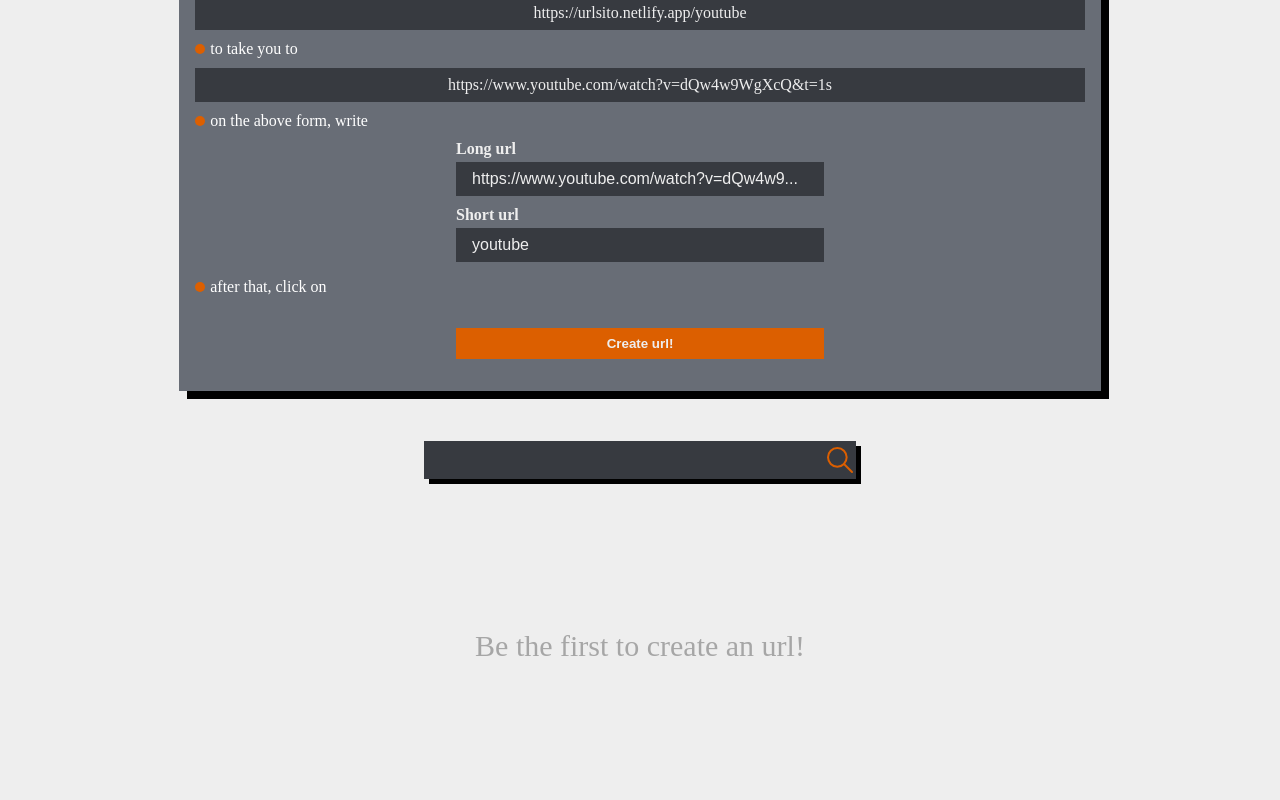
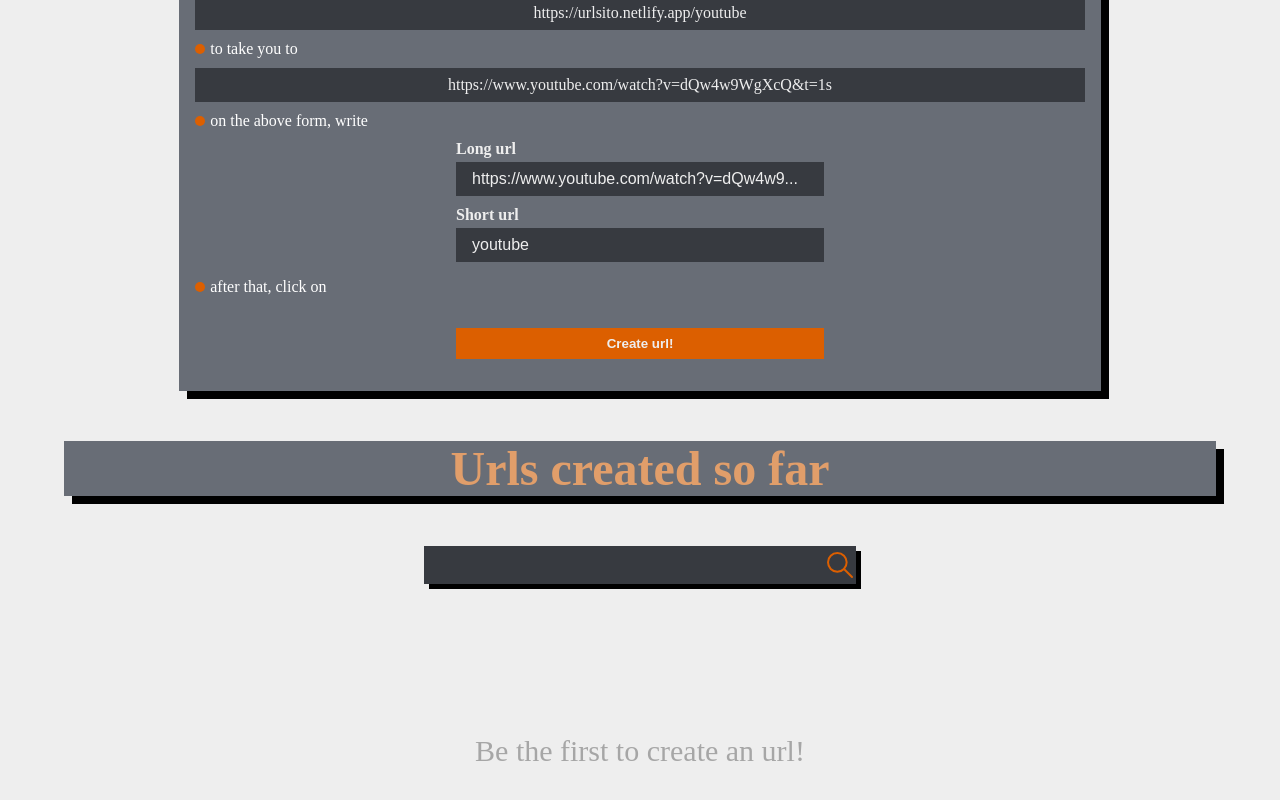
Before and after one commit to Eckry/ShortURL, a React (Vite) app: page / in a window 1280 px wide. Shown: the part 538-1338 px from the top of the page. Before the commit the page ends 1301 px from the top, so only its background shows below. Built offline with nearby package versions, Linux system fonts and the light colour scheme; no server answers.

Commit message:
add title to allurls section

```diff
--- a/src/App.css
+++ b/src/App.css
@@ -1,4 +1,6 @@
-*, *::before, *::after {
+*,
+*::before,
+*::after {
   padding: 0;
   margin: 0;
   box-sizing: border-box;
@@ -15,3 +17,12 @@
   justify-content: center;
   gap: 50px;
 }
+
+.urls-title {
+  font-size: clamp(20px, 5vw, 48px);
+  width: 100%;
+  text-align: center;
+  background-color: var(--secondary);
+  color: var(--light-highlight);
+  box-shadow: 8px 8px 0 0 black;
+}
--- a/src/App.tsx
+++ b/src/App.tsx
@@ -157,6 +157,7 @@ function App() {
       <UrlForm handleSubmit={handleSubmit} />
       {!!lastUrl && <Message lastUrl={lastUrl} />}
       <Example />
+      <h1 className="urls-title">Urls created so far</h1>
       <Searcher onChange={handleOnChange} search={search} />
       {noUrlsFound && <NoUrlsFound />}
       {!isLoading ? (
```
